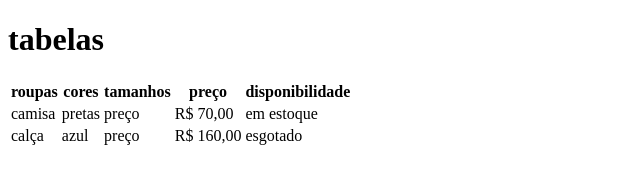
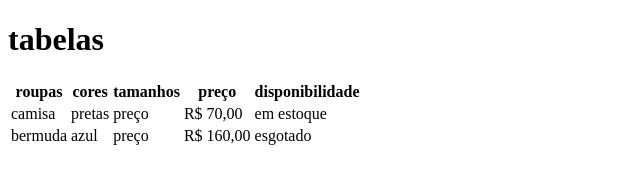
Before and after one commit to angelo9991/aula-tabela, a plain HTML site: page index.html in a window 1280 px wide. Shown: the whole page, without its empty margins (0-640 px from the left). Drawn offline with Linux system fonts and the light colour scheme.

Commit message:
lajsdlkajsdlkajsdlksa

```diff
--- a/index.html
+++ b/index.html
@@ -23,7 +23,7 @@
         <td>R$ 70,00</td>
         <td>em estoque</td>
     <tr>
-        <td>calça</td>
+        <td>bermuda</td>
         <td>azul</td>
         <td>preço</td>
         <td>R$ 160,00</td>
```
